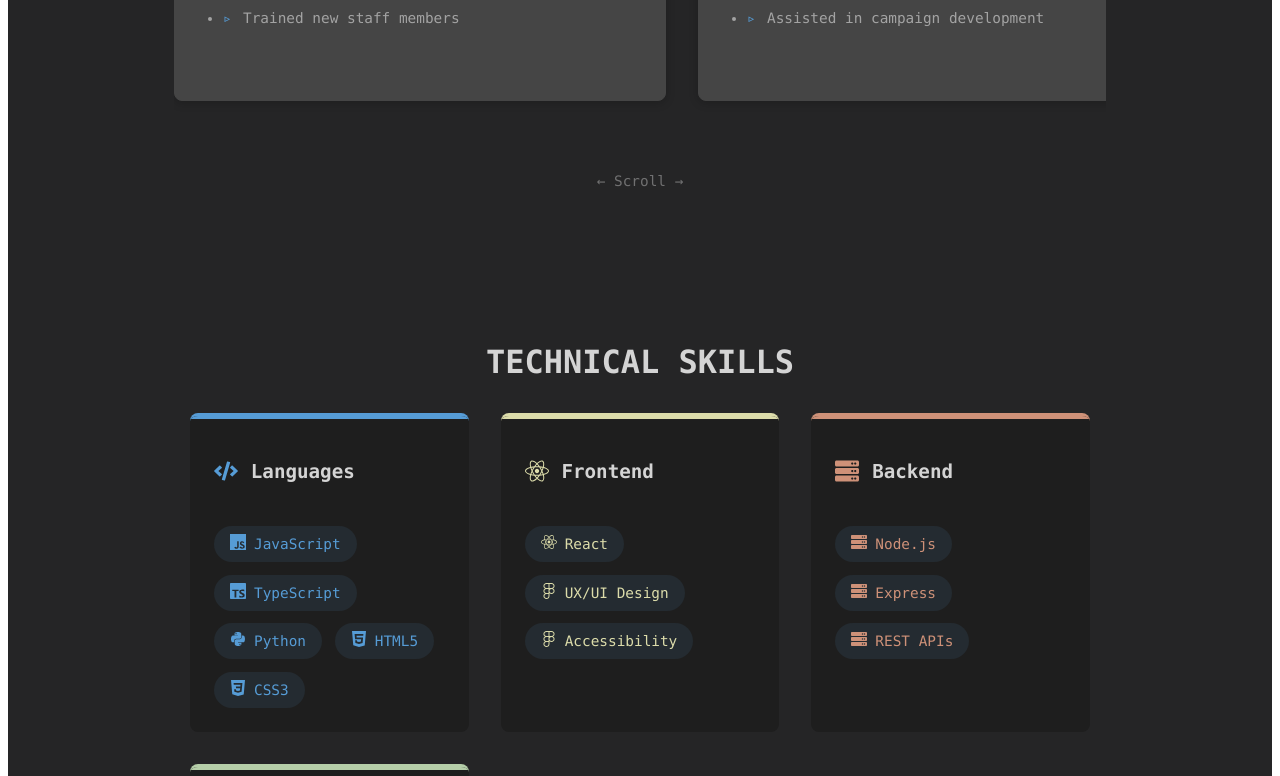
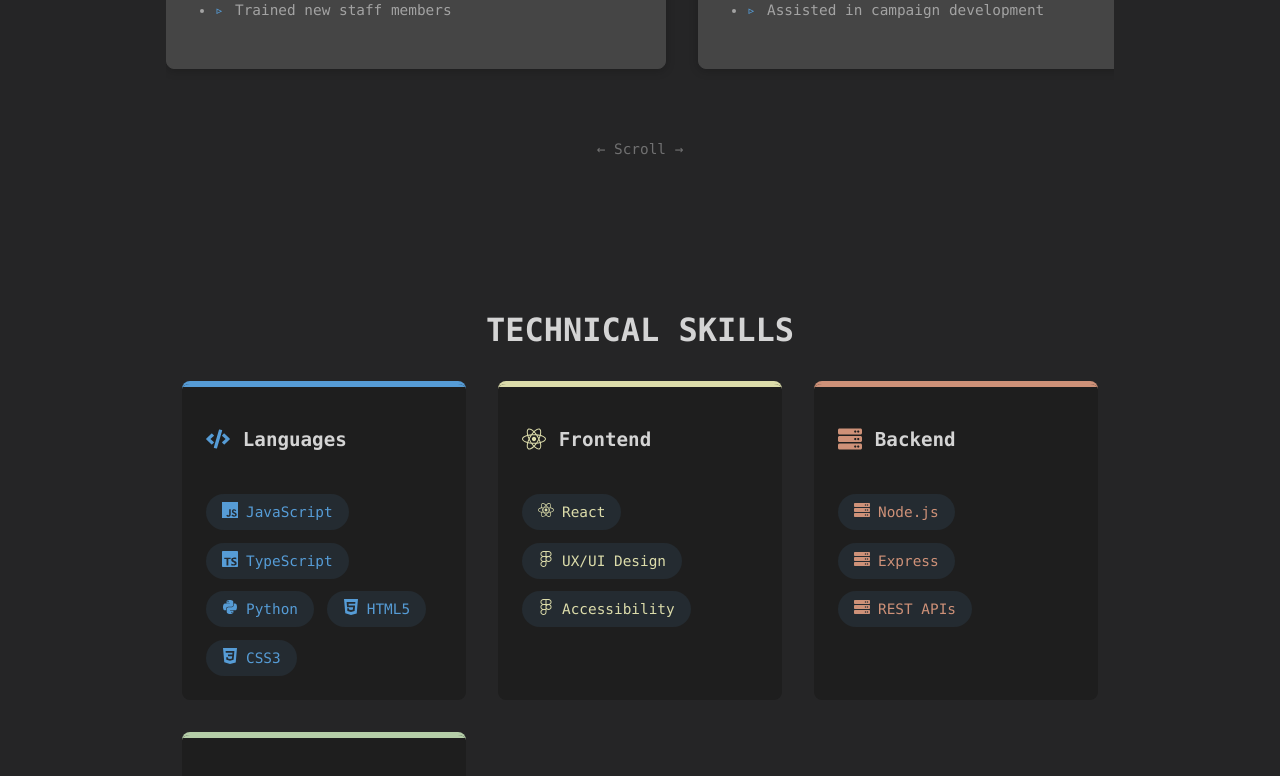
Before and after one commit to Jfloyd7720/portfolio, a React (Vite) app: page / in a window 1280 px wide. Shown: the part 1530-2306 px from the top of the page. Built offline with nearby package versions, Linux system fonts and the light colour scheme.

Commit message:
fix padding

```diff
--- a/src/index.css
+++ b/src/index.css
@@ -1,3 +1,17 @@
 * {
   font-family: "Consolas", "Monaco", monospace;
 }
+html,
+body {
+  margin: 0;
+  padding: 0;
+  width: 100%;
+  min-height: 100vh;
+  background: #1e1e1e; /* Match your dark theme color */
+  overflow-x: hidden; /* Prevents horizontal scroll */
+}
+
+#root {
+  min-height: 100vh;
+  background: #1e1e1e; /* Match your dark theme color */
+}
```
